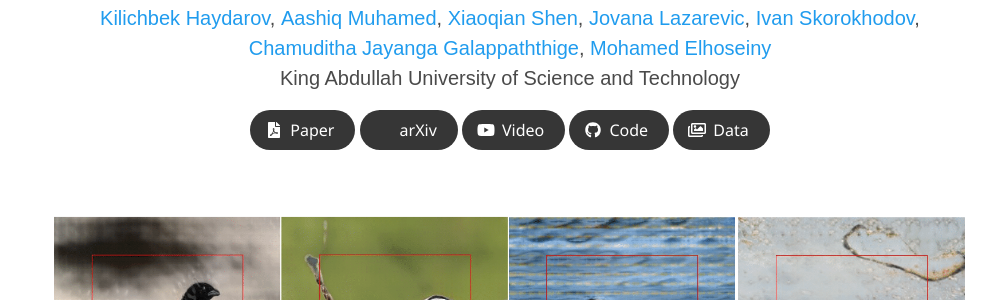
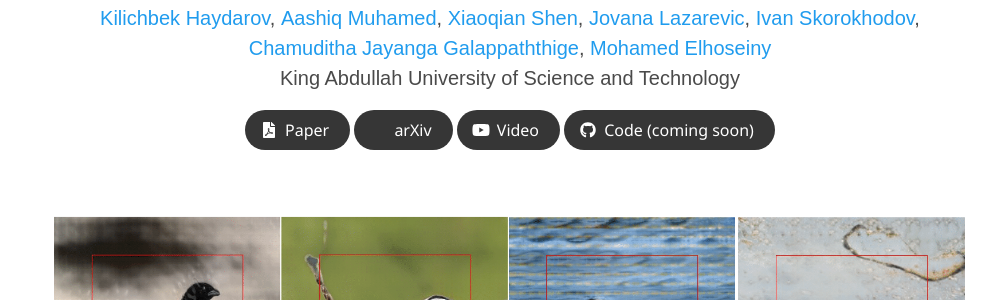
Before and after one commit to Kilichbek/webpage, a Jekyll site: the page built from _pages/hypercgan.md, in a window 1280 px wide. Shown: the part 177-477 px from the top of the page, without its empty margins (130-1126 px from the left). Built offline with Jekyll 4.4.1, drawn with Linux system fonts in a browser that asks for light colours; nearby versions of some CDN libraries; some web fonts are replaced; library files that are not in the unit come from our copies; a style sheet for code colours, icons or effects is not loaded.

Commit message:
update desc hypercgan project

```diff
--- a/_layouts/project.html
+++ b/_layouts/project.html
@@ -118,7 +118,7 @@
             <div class="publication-links">
               <!-- PDF Link. -->
               <span class="link-block">
-                <a href="https://arxiv.org/pdf/2011.12948"
+                <a href="#"
                    class="external-link button is-normal is-rounded is-dark">
                   <span class="icon">
                       <i class="fas fa-file-pdf"></i>
@@ -127,7 +127,7 @@
                 </a>
               </span>
               <span class="link-block">
-                <a href="https://arxiv.org/abs/2011.12948"
+                <a href="#"
                    class="external-link button is-normal is-rounded is-dark">
                   <span class="icon">
                       <i class="ai ai-arxiv"></i>
@@ -137,7 +137,7 @@
               </span>
               <!-- Video Link. -->
               <span class="link-block">
-                <a href="https://www.youtube.com/watch?v=MrKrnHhk8IA"
+                <a href="#"
                    class="external-link button is-normal is-rounded is-dark">
                   <span class="icon">
                       <i class="fab fa-youtube"></i>
@@ -147,23 +147,15 @@
               </span>
               <!-- Code Link. -->
               <span class="link-block">
-                <a href="https://github.com/google/nerfies"
+                <a href="#"
                    class="external-link button is-normal is-rounded is-dark">
                   <span class="icon">
                       <i class="fab fa-github"></i>
                   </span>
-                  <span>Code</span>
+                  <span>Code (coming soon)</span>
                   </a>
               </span>
-              <!-- Dataset Link. -->
-              <span class="link-block">
-                <a href="https://github.com/google/nerfies/releases/tag/0.1"
-                   class="external-link button is-normal is-rounded is-dark">
-                  <span class="icon">
-                      <i class="far fa-images"></i>
-                  </span>
-                  <span>Data</span>
-                  </a>
+
             </div>
 
           </div>
```
